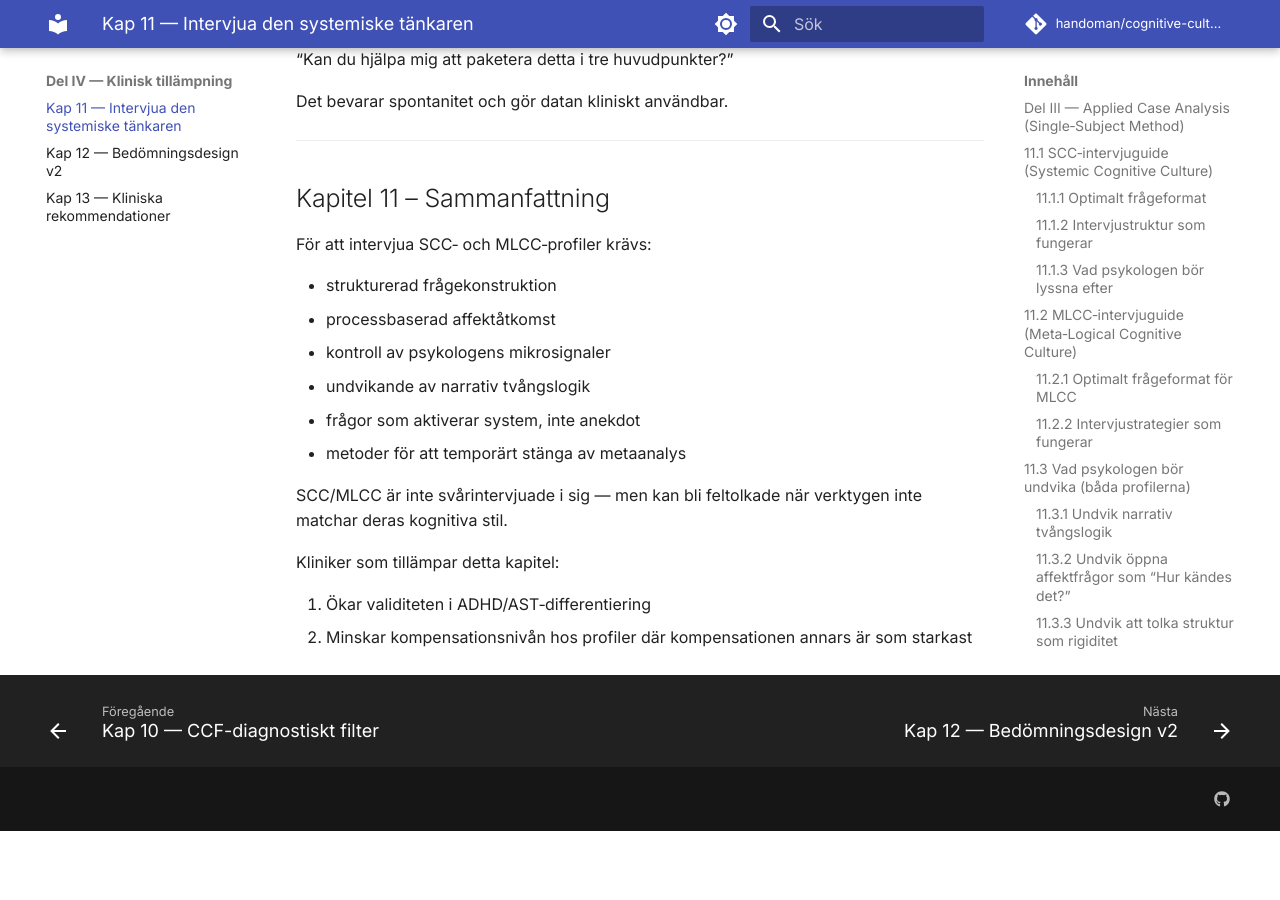
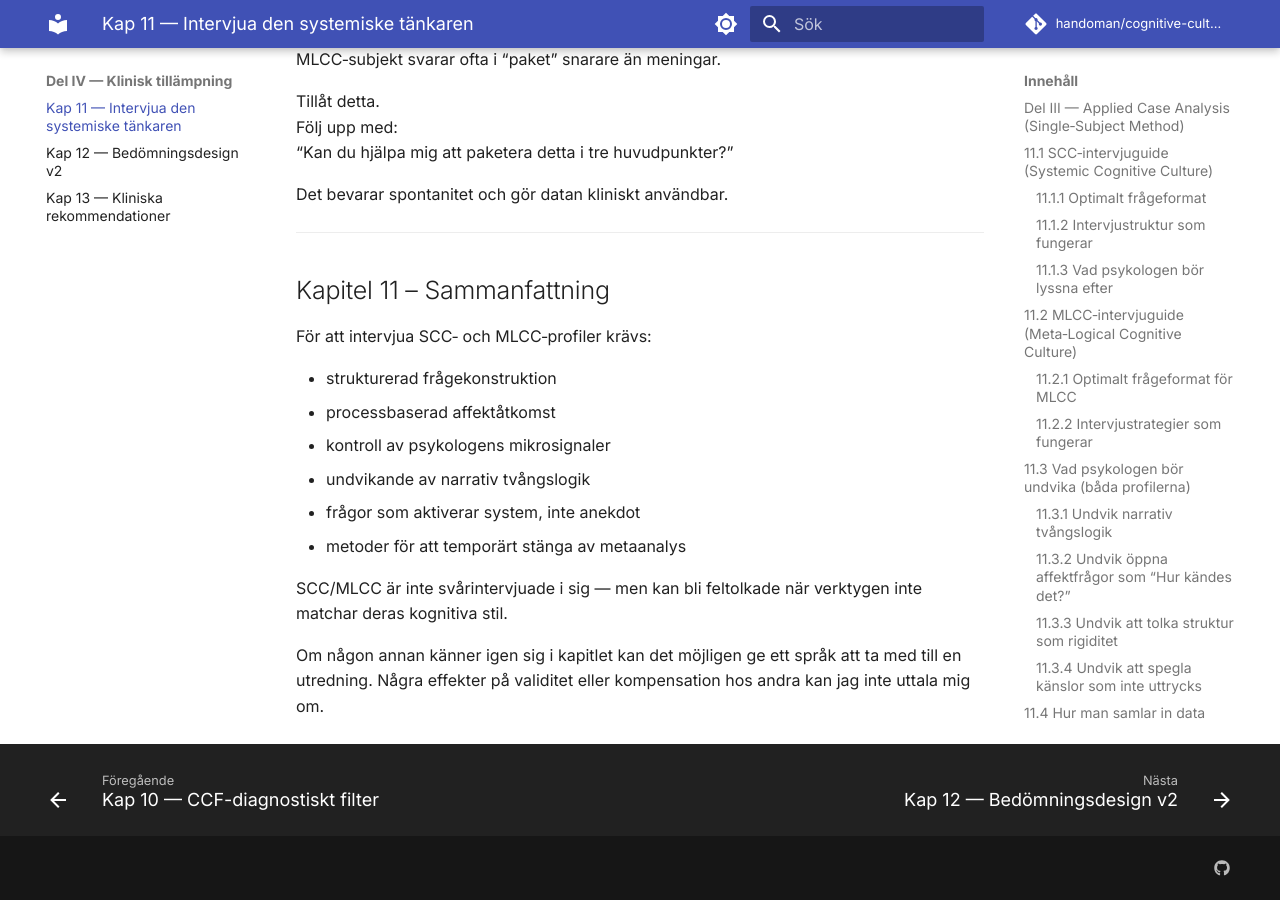
Before and after one commit to handoman/cognitive-culture-diagnostics, an MkDocs documentation site: the page built from content/sv/19-chapter-11-interviewing-the-systemic-thinker.md, in a window 1280 px wide and 900 px high, scrolled down 5830 px. Built offline with MkDocs 1.6.1 and Material for MkDocs 9.7.7, drawn with Linux system fonts in a browser that asks for light colours; comment, search, counter and statistics services are not loaded; before the commit the page ends 6661 px from its top, so only the background shows below that; some of the changed text lies outside the part shown.

Commit message:
revise: ch.11 — reframe intro/closing as personal account, port D2 question formulations into 11.4.2 (D36)
Co-Authored-By: Claude Sonnet 5 <noreply@anthropic.com>
Claude-Session: https://claude.ai/code/session_01NosfnVG8T5mm2NzCKrqm92

```diff
--- a/content/sv/19-chapter-11-interviewing-the-systemic-thinker.md
+++ b/content/sv/19-chapter-11-interviewing-the-systemic-thinker.md
@@ -13,7 +13,7 @@ Systemic Cognitive Culture (SCC) och Meta‑Logical Cognitive Culture (MLCC) rep
 
 Dessa profiler kan riskera att både överskattas (som högfungerande AST) och underskattas (som normativt resonemang), beroende på hur intervjun genomförs.
 
-Det är därför avgörande att psykologen använder ett intervjuformat som:
+Det som fungerade för mig var ett intervjuformat som:
 
 - matchar subjektets kognitiva kultur
 - undviker att trigga metaanalys eller kompensation
@@ -201,8 +201,10 @@ Detta minskar behovet av översättning till “normalläge”.
 - “Vilken funktion hade din reaktion i den situationen?”
 - “Vad förändrades i dig när X hände?”
 - “Vilken del av systemet aktiverades först?”
+- “Beskriv hur din inre process såg ut i tre steg…”
+- “Vad gick online först?”
 
-Dessa frågor aktiverar svar **inifrån**, inte **uppifrån**.
+Dessa frågor aktiverar svar **inifrån**, inte **uppifrån**. Dessa formuleringar är hämtade från vad som fungerade i min egen utredning.
 
 ---
 
@@ -247,7 +249,4 @@ För att intervjua SCC‑ och MLCC‑profiler krävs:
 
 SCC/MLCC är inte svårintervjuade i sig — men kan bli feltolkade när verktygen inte matchar deras kognitiva stil.
 
-Kliniker som tillämpar detta kapitel:
-
-1. Ökar validiteten i ADHD/AST‑differentiering
-2. Minskar kompensationsnivån hos profiler där kompensationen annars är som starkast
+Om någon annan känner igen sig i kapitlet kan det möjligen ge ett språk att ta med till en utredning. Några effekter på validitet eller kompensation hos andra kan jag inte uttala mig om.
```
